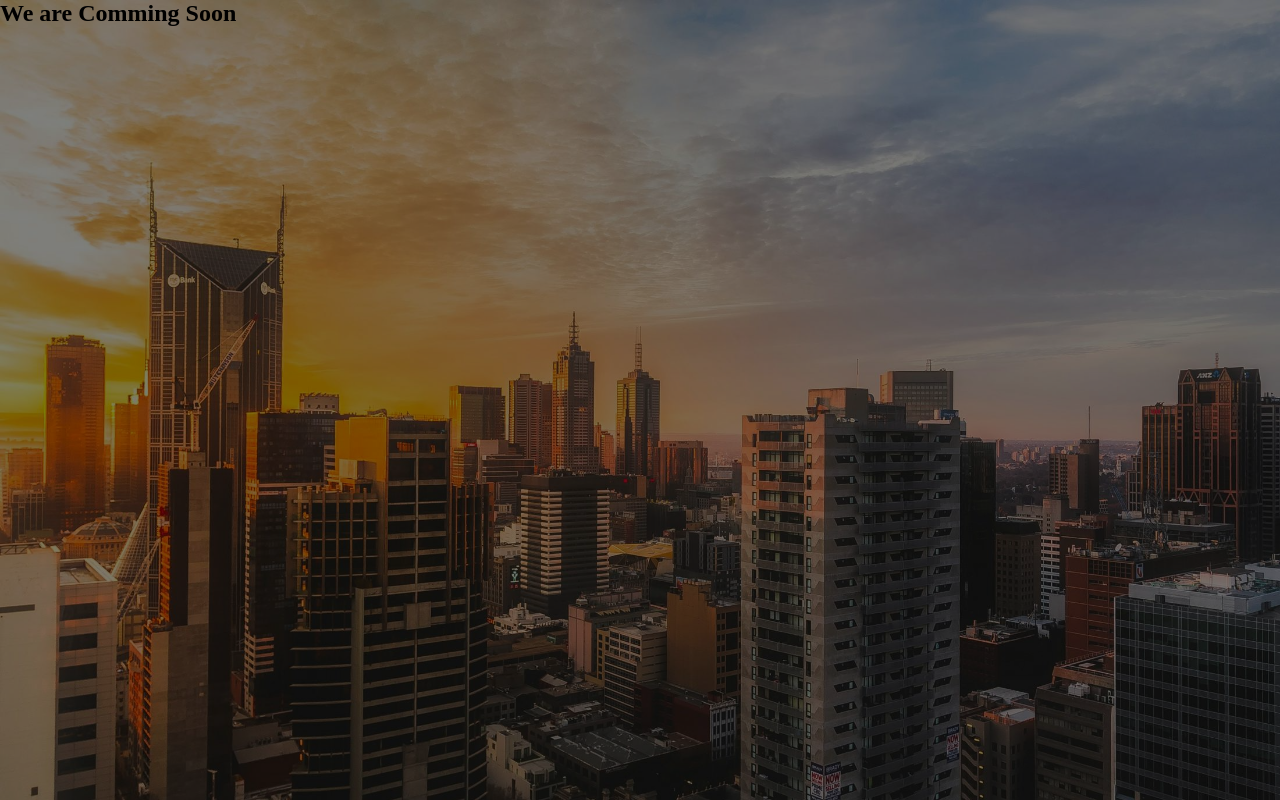
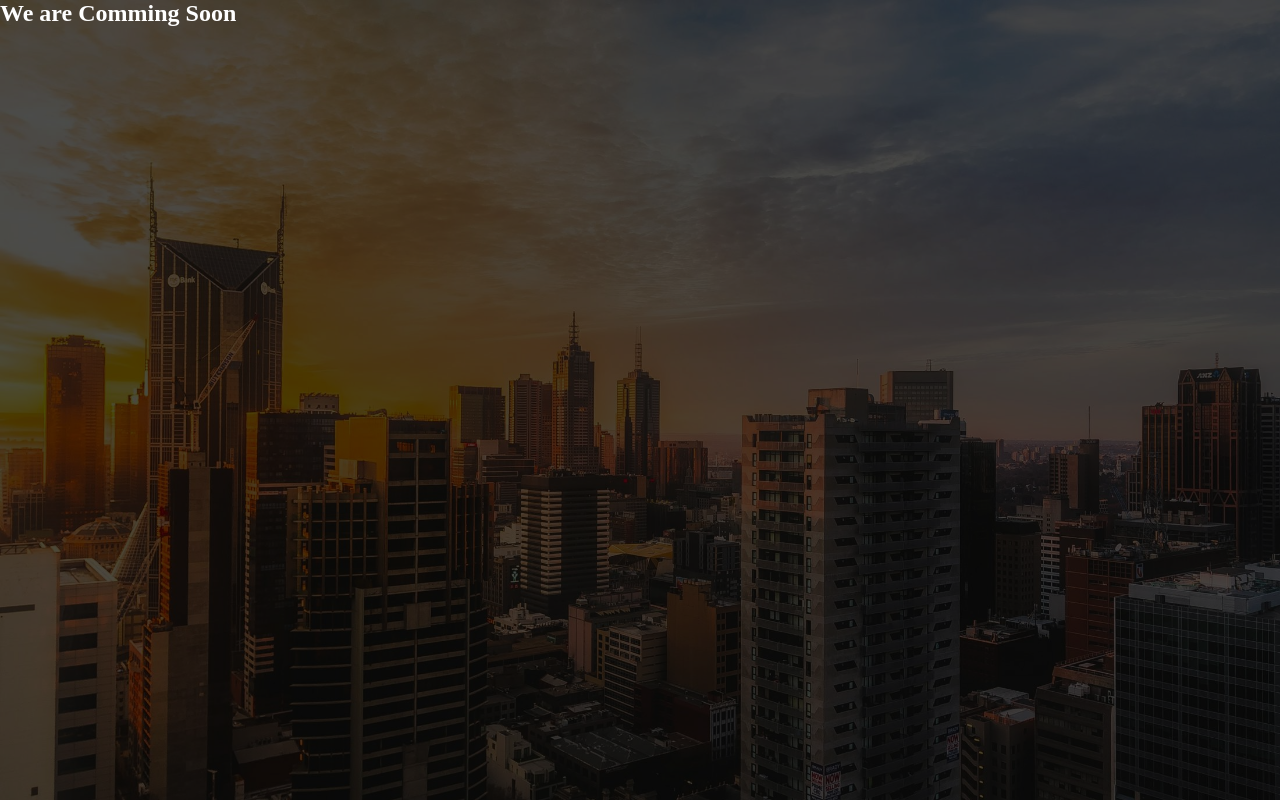
Before and after one commit to Muskan8878h/CountdownTimer, a plain HTML site: page index.html in a window 1280 px wide. Drawn offline with Linux system fonts and the light colour scheme.

Commit message:
we add css of overlay color of font is white and display flex

```diff
--- a/style.css
+++ b/style.css
@@ -1,3 +1,4 @@
+@import url('');
 *{
     padding: 0;
     margin: 0;
@@ -12,5 +13,7 @@
 .overlay{
     width: 100%;
     height: 100%;
-    background-color: rgba(0, 0, 0, 0.5);
+    display: flex;
+    color: white;
+    background-color: rgba(0, 0, 0, 0.7);
 }
```
